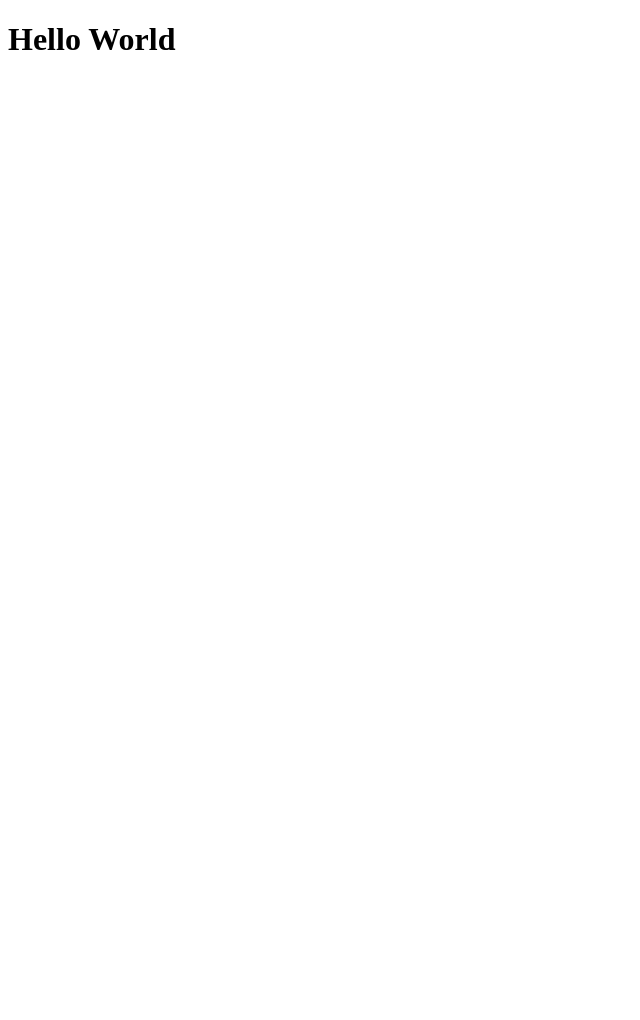
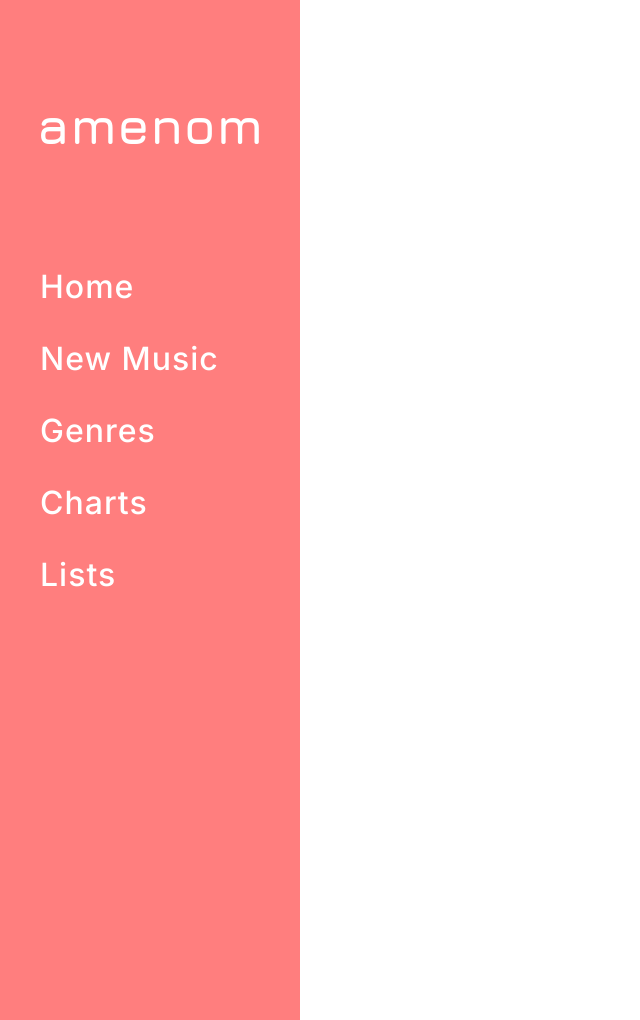
Before and after one commit to wakky927/amenom, a Flask app: page / in a window 1280 px wide. Before the commit the part shown is almost empty. Shown: the whole page, without its empty margins (0-640 px from the left). Run offline with Flask 2, Linux system fonts and the light colour scheme.

Commit message:
create sidebar.

```diff
--- /dev/null
+++ b/app/static/css/reset.css
@@ -0,0 +1,87 @@
+/**
+ * html5doctor.com Reset Stylesheet v1.6.1 (http://html5doctor.com/html-5-reset-stylesheet/)
+ * Richard Clark (http://richclarkdesign.com)
+ * http://cssreset.com
+ */
+html, body, div, span, object, iframe,
+h1, h2, h3, h4, h5, h6, p, blockquote, pre,
+abbr, address, cite, code,
+del, dfn, em, img, ins, kbd, q, samp,
+small, strong, sub, sup, var,
+b, i,
+dl, dt, dd, ol, ul, li,
+fieldset, form, label, legend,
+table, caption, tbody, tfoot, thead, tr, th, td,
+article, aside, canvas, details, figcaption, figure,
+footer, header, hgroup, menu, nav, section, summary,
+time, mark, audio, video {
+    margin:0;
+    padding:0;
+    border:0;
+    outline:0;
+    font-size:100%;
+    vertical-align:baseline;
+    background:transparent;
+}
+body {
+    line-height:1;
+}
+article,aside,details,figcaption,figure,
+footer,header,hgroup,menu,nav,section {
+    display:block;
+}
+nav ul {
+    list-style:none;
+}
+blockquote, q {
+    quotes:none;
+}
+blockquote:before, blockquote:after,
+q:before, q:after {
+    content:'';
+    content:none;
+}
+a {
+    margin:0;
+    padding:0;
+    font-size:100%;
+    vertical-align:baseline;
+    background:transparent;
+    text-decoration: none;
+}
+/* change colours to suit your needs */
+ins {
+    background-color:#ff9;
+    color:#000;
+    text-decoration:none;
+}
+/* change colours to suit your needs */
+mark {
+    background-color:#ff9;
+    color:#000;
+    font-style:italic;
+    font-weight:bold;
+}
+del {
+    text-decoration: line-through;
+}
+abbr[title], dfn[title] {
+    border-bottom:1px dotted;
+    cursor:help;
+}
+table {
+    border-collapse:collapse;
+    border-spacing:0;
+}
+/* change border colour to suit your needs */
+hr {
+    display:block;
+    height:1px;
+    border:0;
+    border-top:1px solid #cccccc;
+    margin:1em 0;
+    padding:0;
+}
+input, select {
+    vertical-align:middle;
+}
--- /dev/null
+++ b/app/static/css/style.css
@@ -0,0 +1,70 @@
+@charset "UTF-8";
+
+html {
+    font-size: 62.5%;
+}
+
+body {
+    margin: 0;
+}
+
+a {
+    margin: 0;
+    padding: 0;
+    font-size: 100%;
+    vertical-align: baseline;
+    background: transparent;
+}
+
+.sidebar {
+    margin: 0;
+    width: 300px;
+    height: 100%;
+    background-color: #FF7E7E;
+    padding: 80px 0;
+    border-bottom: none;
+    z-index: 3;
+    position: fixed;
+}
+
+.bar-title {
+    margin: 20px auto 100px;
+    text-align: center;
+}
+
+.bar-title-text {
+    font-family: 'Jura', sans-serif;
+    font-weight: bold;
+    font-size: 3.2rem;
+    color: #FFFFFF;
+}
+
+.bar-item-list {
+    margin-top: 20px;
+    display: block;
+    text-align: left;
+    border: none;
+    white-space: normal;
+    float: none;
+    outline: 0;
+}
+
+.bar-item-text {
+    padding: 10px 20px;
+    margin: 10px 20px;
+    float: left;
+    width: 220px;
+    border: none;
+    display: block;
+    outline: 0;
+    letter-spacing: 1px;
+    font-family: 'Inter', sans-serif;
+    font-weight: 500;
+    font-size: 2.0rem;
+    color: #FFFFFF;
+}
+
+.bar-item-text-hover:hover {
+    background-color: #FFFFFF;
+    color: #FF7E7E;
+}
--- /dev/null
+++ b/app/templates/base.html
@@ -0,0 +1,20 @@
+<!DOCTYPE html>
+<html lang="en">
+
+<head>
+    <title>Home</title>
+    <meta charset="UTF-8">
+    <meta name="viewport" content="width=device-width, initial-scale=1.0">
+    <link rel="stylesheet" href="{{ url_for('static', filename='css/style.css') }}">
+    <link rel="stylesheet" href="{{ url_for('static', filename='css/reset.css') }}">
+    <link rel="preconnect" href="https://fonts.googleapis.com">
+    <link rel="preconnect" href="https://fonts.gstatic.com" crossorigin>
+    <link href="https://fonts.googleapis.com/css2?family=Inter:wght@500&family=Jura:wght@700&display=swap" rel="stylesheet">
+    {% block head %}{% endblock %}
+</head>
+
+<body>
+    {% block body %}{% endblock %}
+</body>
+
+</html>
--- a/app/templates/index.html
+++ b/app/templates/index.html
@@ -1,11 +1,19 @@
-<!DOCTYPE html>
-<html lang="ja">
-<head>
-    <meta charset="UTF-8">
-    <meta name="viewport" content="width=device-width, initial-scale=1.0">
-    <title>Document</title>
-</head>
-<body>
-    <h1>Hello World</h1>
-</body>
-</html>
+{% extends 'base.html' %}
+
+{% block body %}
+
+<!-- Sidebar/menu -->
+<nav class="sidebar" style="">
+  <div class="bar-title">
+    <h3 class="bar-title-text"><b>amenom</b></h3>
+  </div>
+  <div class="bar-item-list">
+      <a href="#" class="bar-item-text bar-item-text-hover">Home</a>
+      <a href="#" class="bar-item-text bar-item-text-hover">New Music</a>
+      <a href="#" class="bar-item-text bar-item-text-hover">Genres</a>
+      <a href="#" class="bar-item-text bar-item-text-hover">Charts</a>
+      <a href="#" class="bar-item-text bar-item-text-hover">Lists</a>
+  </div>
+</nav>
+
+{% endblock %}
```
